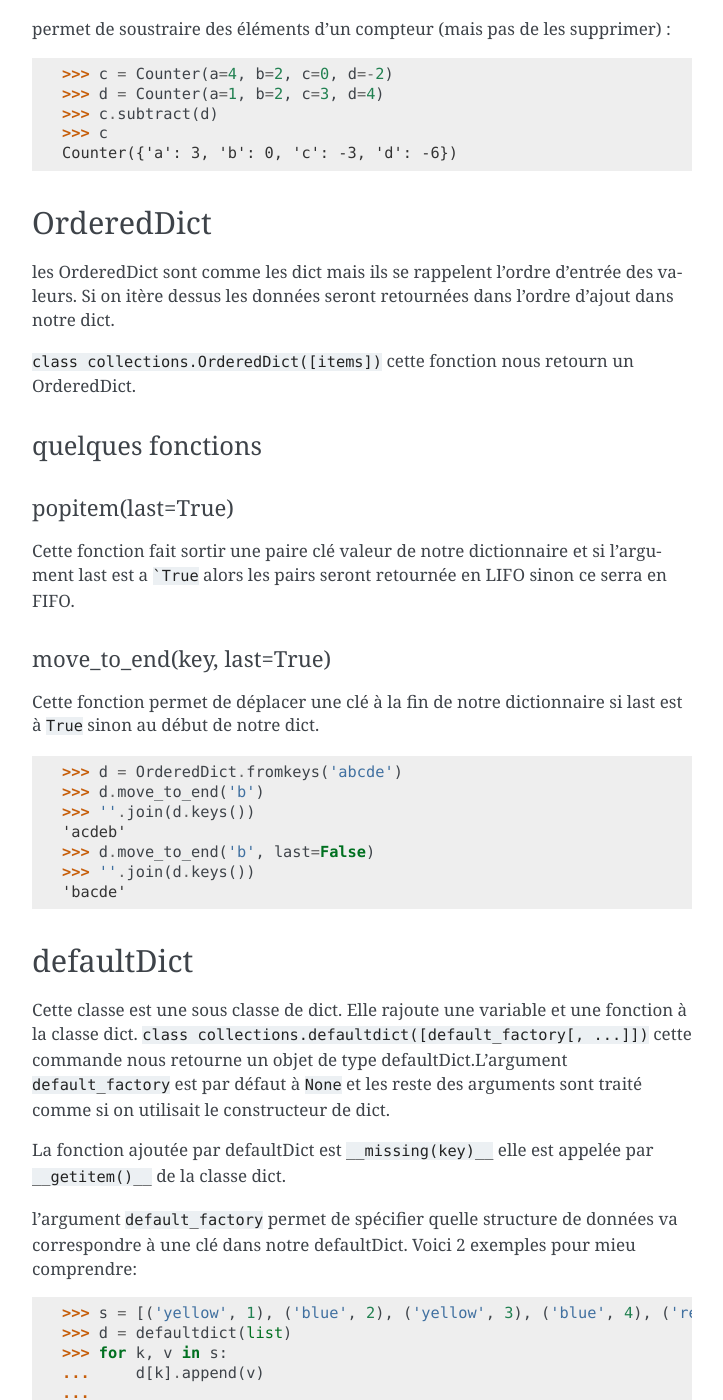
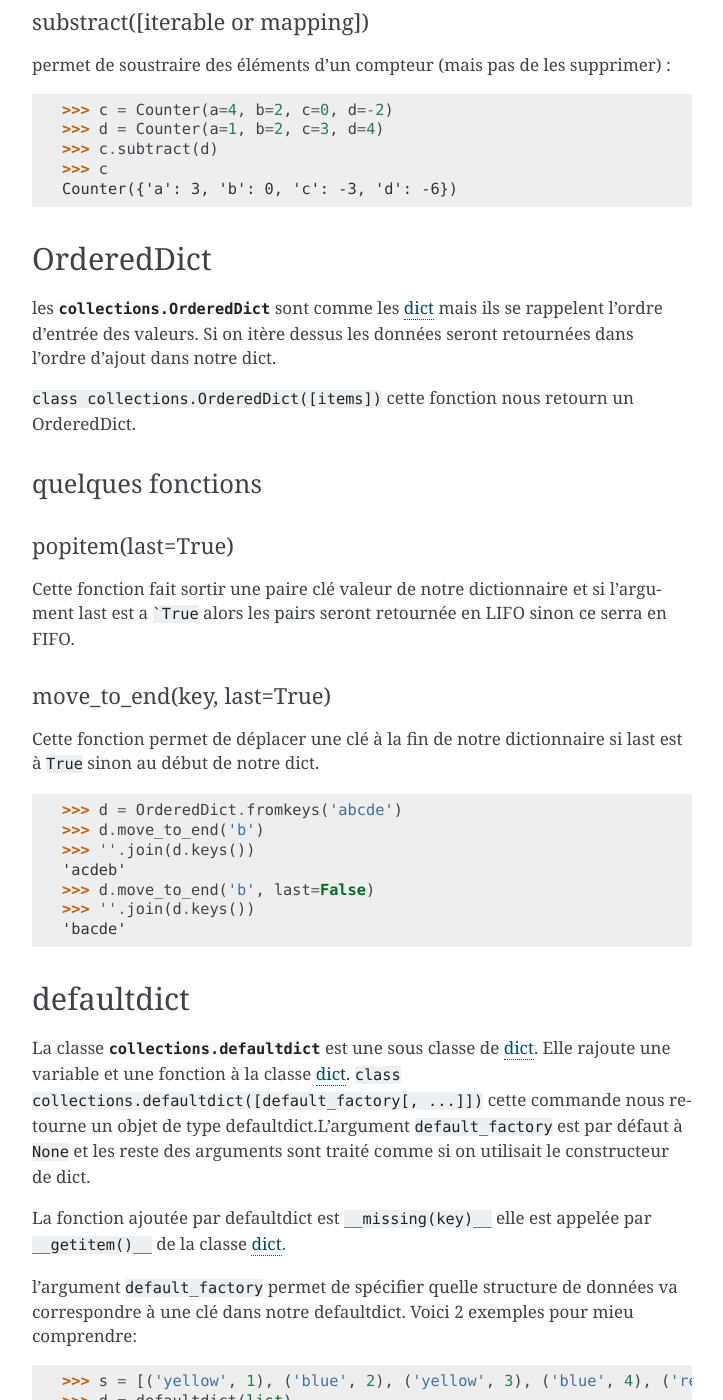
Before and after one commit to HE-Arc/livre-python, a Sphinx documentation site: the page built from source/collections/index.rst, in a window 1280 px wide and 1400 px high, scrolled down 5190 px. Shown: the whole window, without its empty margins (388-1111 px from the left). Built offline with Sphinx 7.4.7, drawn with Linux system fonts in a browser that asks for light colours; some of the changed text lies outside the part shown.

Commit message:
création index

```diff
--- a/source/collections/index.rst
+++ b/source/collections/index.rst
@@ -27,14 +29,15 @@
 +----------------+------------------------------------------------------------------------------------------------------+
 | OrderedDict    | une sous classe de dictionnaire permettant de savoir l’ordre des entrées                             |
 +----------------+------------------------------------------------------------------------------------------------------+
-| defaultDict    | une sous classe de dictionnaire permettant de spécifier une valeur par défaut dans le constructeur   |
+| defaultdict    | une sous classe de dictionnaire permettant de spécifier une valeur par défaut dans le constructeur   |
 +----------------+------------------------------------------------------------------------------------------------------+
 
 
 ------------
 namedtuple()
 ------------
-tout d'abord avant d'utiliser les namedtuple() il faut comprendre ce qu'est un tuple.
+
+tout d'abord avant d'utiliser les :py:class:`collections.namedtuple()` il faut comprendre ce qu'est un tuple.
 un tuple est une liste que l'on ne peut pas modifier après sa création.
 
 .. code-block:: pycon
@@ -121,7 +124,7 @@
 -----
 deque
 -----
-le deque est une généralisation des liste et des piles. les deque sont thread-safe et supporte l'ajout d'une
+la classe :py:class:`collections.deque` est une généralisation des liste et des piles. les deque sont thread-safe et supporte l'ajout d'une
 valeur de chaque côté *(pile, liste)*. La preformance lors de l'ajout d'une valeur peut importe le côté
 est de O(1). Même si les objets de type *list* supportent des opérations similaires elles sont plus optimisées
 pour des opérations qui ne change pas leur taille alors qu' un ``pop()`` ou un ``insert()`` ont une complexité O(n).
@@ -182,7 +185,7 @@
 ChainMap
 --------
 
-ChainMap permet de linker plusieurs mappings pour qu'ils soient géré comme un seul. C'est
+:py:class:`collections.ChainMap` permet de linker plusieurs mappings pour qu'ils soient géré comme un seul. C'est
 souvent plus rapide que de créer un nouveau dictionnaire et faire plusieurs ``update()``.
 
 ``class collections.ChainMap(*maps)`` cette fonction nous retourne une nouvelle ChainMap.
@@ -207,7 +210,7 @@
 Counter
 -------
 
-Counter est une sous calsse de dict
+:py:class:`collections.Counter` est une sous classe de `dict`_
 qui permet de compter des objets *hachable*. Enfaite c'est un dictionnaire avec comme clé les
 éléments et comme valeurs leur nombre.
 
@@ -272,7 +275,7 @@
 OrderedDict
 -----------
 
-les OrderedDict sont comme les dict
+les :py:class:`collections.OrderedDict` sont comme les `dict`_
 mais ils se rappelent l'ordre d'entrée des valeurs. Si on itère dessus les données seront
 retournées dans l'ordre d'ajout dans notre dict.
 
@@ -306,20 +309,20 @@
   'bacde'
 
 -----------
-defaultDict
+defaultdict
 -----------
 
-Cette classe est une sous classe de dict.
-Elle rajoute une variable et une fonction à la classe dict.
+La classe :py:class:`collections.defaultdict` est une sous classe de `dict`_.
+Elle rajoute une variable et une fonction à la classe `dict`_.
 ``class collections.defaultdict([default_factory[, ...]])`` cette commande nous retourne un objet
-de type defaultDict.L'argument ``default_factory`` est par défaut à ``None`` et les reste des arguments
+de type defaultdict.L'argument ``default_factory`` est par défaut à ``None`` et les reste des arguments
 sont traité comme si on utilisait le constructeur de dict.
 
-La fonction ajoutée par defaultDict est ``__missing(key)__`` elle est appelée par ``__getitem()__`` de la
-classe dict.
+La fonction ajoutée par defaultdict est ``__missing(key)__`` elle est appelée par ``__getitem()__`` de la
+classe `dict`_.
 
 l'argument ``default_factory`` permet de spécifier quelle structure de données va correspondre
-à une clé dans notre defaultDict. Voici 2 exemples pour mieu comprendre:
+à une clé dans notre defaultdict. Voici 2 exemples pour mieu comprendre:
 
 .. code-block:: pycon
 
@@ -344,7 +347,7 @@
   >>> sorted(d.items())
   [('i', 4), ('m', 1), ('p', 2), ('s', 4)]
 
-Dans cet exemple on va utiliser un int au lieu d'une liste et notre defaultDict
+Dans cet exemple on va utiliser un int au lieu d'une liste et notre defaultdict
 va s'utiliser comme un compteur.
 
 ----------
```
Also changed, not shown: other parts of source/collections/index.rst (+4 -3 lines).
